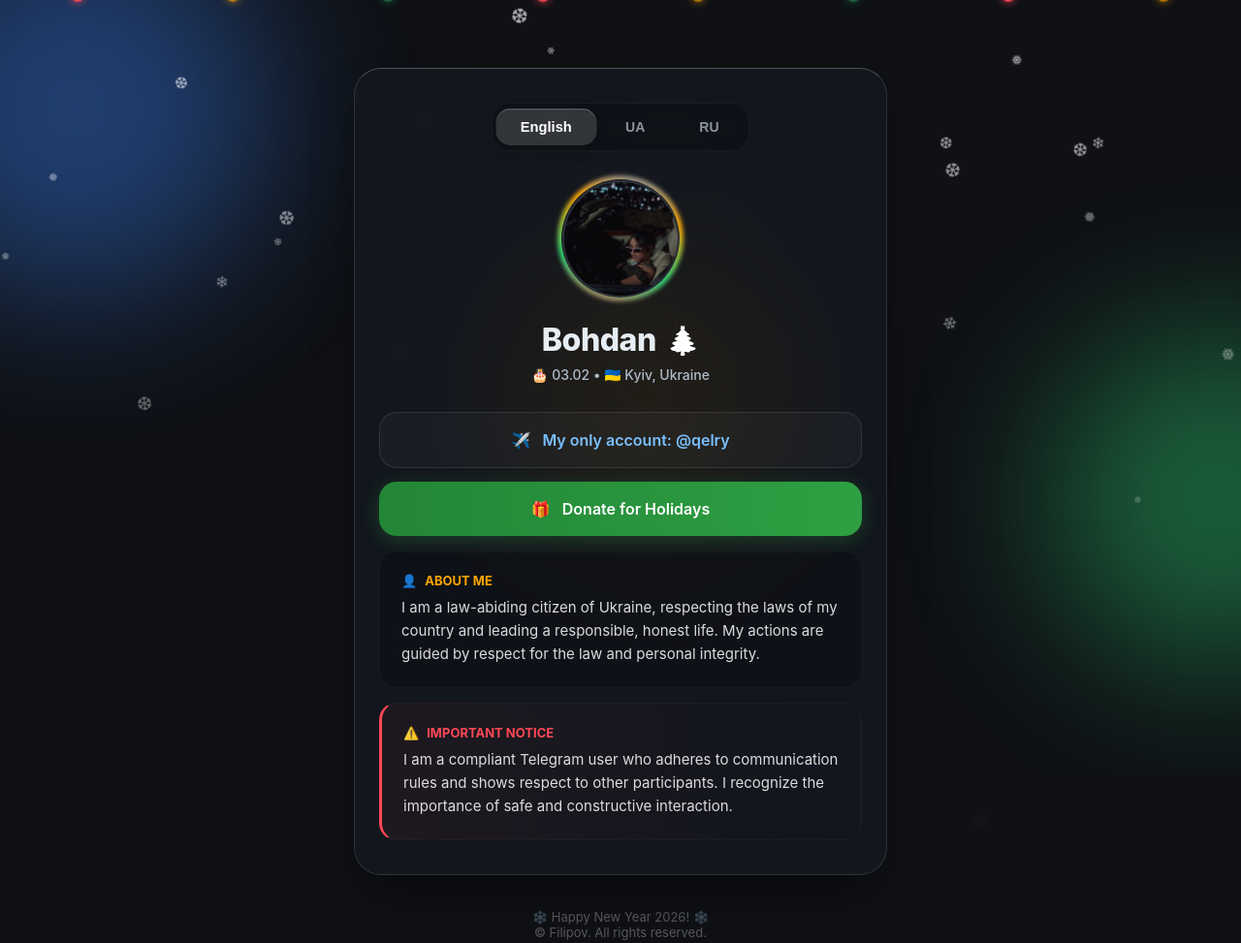
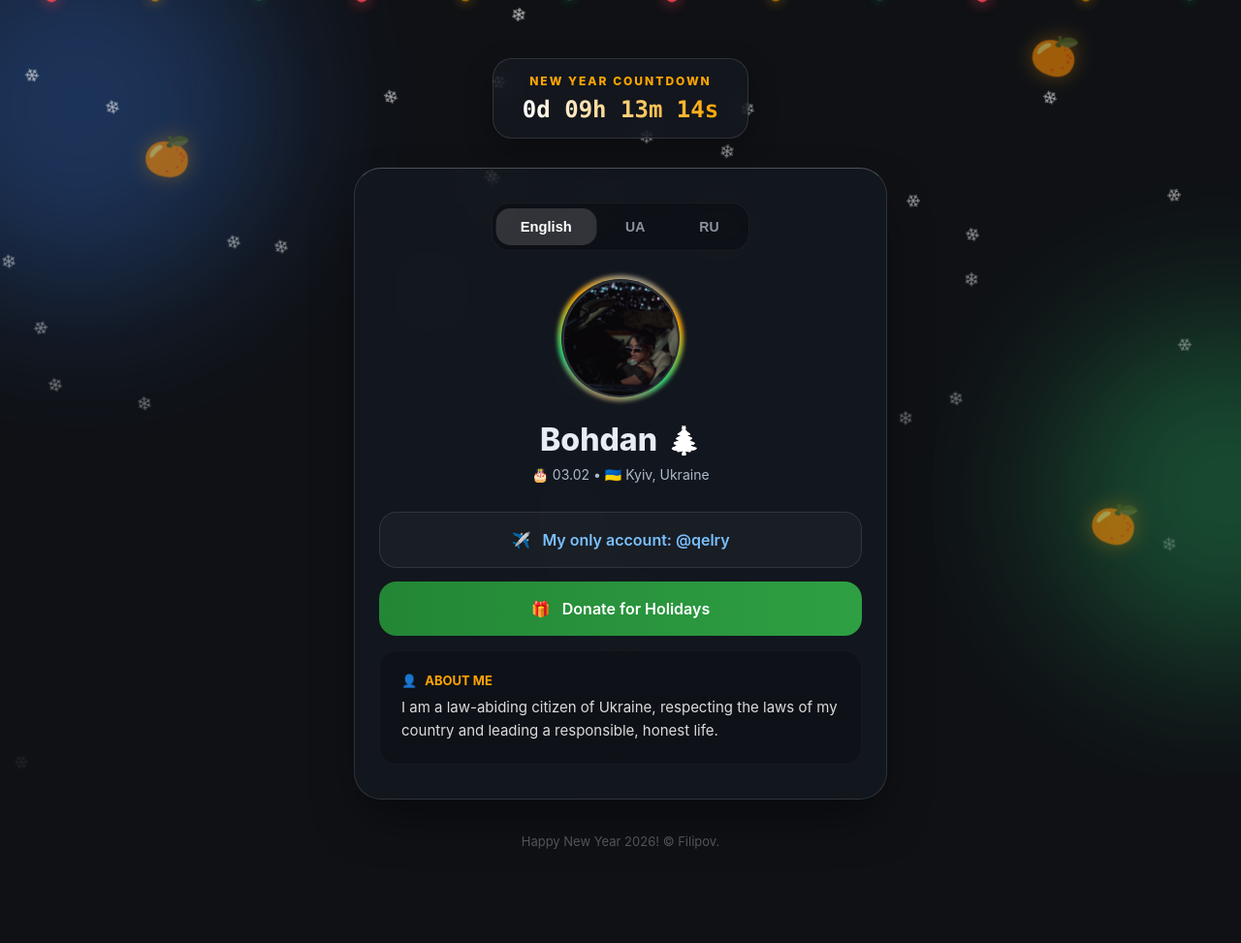
Before and after one commit to unbrokensociety/unbrokensociety.github.io, a plain HTML site: page index.html in a window 1280 px wide. Shown: the whole page at 97% size. After the commit the page ends 926 px from the top, so only its background shows below. Drawn offline with Linux system fonts and the light colour scheme.

Commit message:
Refactor index.html for improved styling and functionality
Refactor styles and update countdown timer logic.

```diff
--- a/index.html
+++ b/index.html
@@ -11,8 +11,6 @@
             --accent-red: #ff4757;
             --accent-green: #2ed573;
             --accent-gold: #ffa502;
-
-            /* Настройки стекла */
             --glass-bg: rgba(22, 27, 34, 0.65);
             --glass-border: rgba(255, 255, 255, 0.12);
             --glass-shine: rgba(255, 255, 255, 0.25);
@@ -26,34 +24,67 @@
             padding: 20px;
             min-height: 100vh;
             display: flex;
-            justify-content: center;
-            align-items: flex-start;
-            overflow-x: hidden; /* Убрал блокировку скролла */
-
-            /* --- ЗАЩИТА ОТ КОПИРОВАНИЯ --- */
+            flex-direction: column;
+            align-items: center;
+            overflow-x: hidden;
             -webkit-user-select: none;
             -moz-user-select: none;
             -ms-user-select: none;
             user-select: none;
-            -webkit-tap-highlight-color: transparent;
         }
 
-        /* --- ФОН (БОКЕ) --- */
+        /* --- ФОН (БОКЕ И МАНДАРИНКИ) --- */
         .bokeh-bg {
             position: fixed; top: 0; left: 0; width: 100%; height: 100%;
             z-index: -1; pointer-events: none; overflow: hidden;
         }
         .bokeh-blob {
             position: absolute; border-radius: 50%;
-            filter: blur(80px); opacity: 0.4;
+            filter: blur(80px); opacity: 0.3;
             animation: float 15s infinite alternate ease-in-out;
         }
         .b1 { top: -10%; left: -10%; width: 400px; height: 400px; background: #3b82f6; }
         .b2 { bottom: 10%; right: -10%; width: 350px; height: 350px; background: #2ed573; animation-delay: -5s; }
-        .b3 { top: 40%; left: 40%; width: 250px; height: 250px; background: #ffa502; animation-delay: -10s; opacity: 0.2; }
-        @keyframes float { 0% { transform: translate(0, 0); } 100% { transform: translate(30px, -40px); } }
 
-        /* --- СНЕГ (основной фон) --- */
+        /* Реалистичные мандаринки (Emoji с эффектами) */
+        .mandarin {
+            position: absolute; font-size: 40px; filter: drop-shadow(0 0 10px rgba(255, 165, 2, 0.5));
+            animation: float 10s infinite alternate ease-in-out; opacity: 0.6;
+        }
+
+        @keyframes float { 0% { transform: translate(0, 0) rotate(0deg); } 100% { transform: translate(40px, -50px) rotate(20deg); } }
+
+        /* --- ТАЙМЕР --- */
+        .timer-container {
+            margin-top: 40px;
+            margin-bottom: -20px;
+            padding: 15px 30px;
+            background: var(--glass-bg);
+            backdrop-filter: blur(15px);
+            border-radius: 20px;
+            border: 1px solid var(--glass-border);
+            text-align: center;
+            z-index: 5;
+            box-shadow: 0 10px 30px rgba(0,0,0,0.3);
+        }
+        .timer-title {
+            font-size: 12px;
+            text-transform: uppercase;
+            letter-spacing: 2px;
+            color: var(--accent-gold);
+            margin-bottom: 8px;
+            font-weight: 800;
+        }
+        #countdown {
+            font-family: 'Monaco', monospace;
+            font-size: 24px;
+            font-weight: 700;
+            background: linear-gradient(90deg, #fff, var(--accent-gold));
+            -webkit-background-clip: text;
+            -webkit-text-fill-color: transparent;
+        }
+
+        /* --- СНЕГ --- */
         .snowflake {
             position: fixed; top: -20px; color: #fff; font-size: 1.2em; opacity: 0.7;
             pointer-events: none; z-index: 0; animation: fall linear infinite;
@@ -70,10 +101,10 @@
             position: relative; animation: flash 2s infinite alternate;
         }
         .light::before { content: ''; position: absolute; top: -5px; left: 50%; transform: translateX(-50%); width: 2px; height: 6px; background: #444; }
-        .light:nth-child(3n+1) { background: var(--accent-red); box-shadow: 0 0 10px var(--accent-red); }
-        .light:nth-child(3n+2) { background: var(--accent-gold); box-shadow: 0 0 10px var(--accent-gold); animation-delay: 0.5s; }
-        .light:nth-child(3n+3) { background: var(--accent-green); box-shadow: 0 0 10px var(--accent-green); animation-delay: 1s; }
-        @keyframes flash { 0% { opacity: 0.4; } 100% { opacity: 1; } }
+        .light:nth-child(3n+1) { background: var(--accent-red); box-shadow: 0 0 15px var(--accent-red); }
+        .light:nth-child(3n+2) { background: var(--accent-gold); box-shadow: 0 0 15px var(--accent-gold); animation-delay: 0.5s; }
+        .light:nth-child(3n+3) { background: var(--accent-green); box-shadow: 0 0 15px var(--accent-green); animation-delay: 1s; }
+        @keyframes flash { 0% { opacity: 0.3; transform: scale(0.8); } 100% { opacity: 1; transform: scale(1.1); } }
 
         /* --- КОНТЕЙНЕР --- */
         .container {
@@ -82,7 +113,6 @@
             display: flex; flex-direction: column; gap: 25px;
         }
 
-        /* --- СКЛО (ОСНОВА) --- */
         .glass-panel {
             background: var(--glass-bg);
             backdrop-filter: blur(25px) saturate(160%);
@@ -94,139 +124,53 @@
             box-shadow: 0 25px 50px -12px rgba(0, 0, 0, 0.5);
         }
 
-        /* --- КНОПКИ МОВ (ТАБИ) --- */
-        .lang-tabs {
-            display: flex; justify-content: center; gap: 8px;
-            background: rgba(0,0,0,0.25); padding: 6px;
-            border-radius: 18px; width: fit-content; margin: 0 auto 25px;
-            border: 1px solid rgba(255,255,255,0.05);
-            backdrop-filter: blur(10px);
-        }
-        .lang-btn {
-            background: transparent; border: none; color: #8b949e;
-            padding: 10px 24px; border-radius: 14px; font-weight: 700; font-size: 14px;
-            cursor: pointer; transition: all 0.3s cubic-bezier(0.4, 0, 0.2, 1);
-            position: relative; overflow: hidden;
-        }
-        /* Анимация кнопок */
-        .lang-btn:hover { color: #fff; background: rgba(255,255,255,0.05); }
-        .lang-btn.active {
-            background: rgba(255, 255, 255, 0.15);
-            color: #fff;
-            box-shadow: 0 4px 15px rgba(0,0,0,0.2), inset 0 1px 0 rgba(255,255,255,0.2);
-            transform: scale(1.05);
-        }
-
-        /* --- АВАТАР З КІЛЬЦЕМ --- */
-        .hero { text-align: center; position: relative; }
-
-        .avatar-wrap {
-            position: relative; width: 130px; height: 130px; margin: 0 auto 20px;
-            display: flex; justify-content: center; align-items: center;
-        }
-
-        /* Кільце, що обертається */
-        .avatar-ring {
-            position: absolute; width: 100%; height: 100%;
-            border-radius: 50%;
-            background: linear-gradient(135deg, var(--accent-red), var(--accent-green), var(--accent-gold), #3b82f6);
-            z-index: 1;
-            animation: spin 3s linear infinite;
-            filter: blur(2px);
-        }
+        /* Остальные стили из оригинала */
+        .lang-tabs { display: flex; justify-content: center; gap: 8px; background: rgba(0,0,0,0.25); padding: 6px; border-radius: 18px; width: fit-content; margin: 0 auto 25px; border: 1px solid rgba(255,255,255,0.05); }
+        .lang-btn { background: transparent; border: none; color: #8b949e; padding: 10px 24px; border-radius: 14px; font-weight: 700; font-size: 14px; cursor: pointer; transition: all 0.3s; }
+        .lang-btn.active { background: rgba(255, 255, 255, 0.15); color: #fff; transform: scale(1.05); }
+        .hero { text-align: center; }
+        .avatar-wrap { position: relative; width: 130px; height: 130px; margin: 0 auto 20px; display: flex; justify-content: center; align-items: center; }
+        .avatar-ring { position: absolute; width: 100%; height: 100%; border-radius: 50%; background: linear-gradient(135deg, var(--accent-red), var(--accent-green), var(--accent-gold), #3b82f6); animation: spin 3s linear infinite; filter: blur(2px); }
         @keyframes spin { 100% { transform: rotate(360deg); } }
-
-        /* Подкладка */
-        .avatar-bg {
-            position: absolute; width: 94%; height: 94%;
-            background: #161b22; border-radius: 50%; z-index: 2;
-        }
-
-        .avatar-img {
-            position: relative; z-index: 3;
-            width: 90%; height: 90%; border-radius: 50%; object-fit: cover;
-            border: 2px solid rgba(255,255,255,0.1);
-        }
-
-        /* Ім'я та БІЛА ялинка */
-        h1 { margin: 0; font-size: 32px; font-weight: 800; letter-spacing: -0.5px; display: flex; align-items: center; justify-content: center; gap: 10px; }
-        .white-tree {
-            filter: grayscale(100%) brightness(500%);
-            font-size: 28px;
-        }
-
-        .subtitle { color: #aebbc9; font-size: 14px; margin-top: 8px; margin-bottom: 30px; font-weight: 500; }
-
-        /* Кнопки посилань */
+        .avatar-bg { position: absolute; width: 94%; height: 94%; background: #161b22; border-radius: 50%; z-index: 2; }
+        .avatar-img { position: relative; z-index: 3; width: 90%; height: 90%; border-radius: 50%; object-fit: cover; border: 2px solid rgba(255,255,255,0.1); }
+        h1 { margin: 0; font-size: 32px; font-weight: 800; display: flex; align-items: center; justify-content: center; gap: 10px; }
+        .white-tree { filter: grayscale(100%) brightness(500%); font-size: 28px; }
+        .subtitle { color: #aebbc9; font-size: 14px; margin-top: 8px; margin-bottom: 30px; }
         .actions { display: flex; flex-direction: column; gap: 14px; }
-        .btn {
-            display: flex; align-items: center; justify-content: center; gap: 12px;
-            padding: 18px; border-radius: 18px; text-decoration: none;
-            font-weight: 600; transition: transform 0.2s, background 0.2s;
-        }
-        .btn:active { transform: scale(0.97); }
-
-        .btn-tg {
-            background: rgba(255,255,255,0.03); color: #79c0ff;
-            border: 1px solid rgba(255,255,255,0.1);
-        }
-        .btn-tg:hover { background: rgba(255,255,255,0.08); }
-
-        .btn-donate {
-            background: linear-gradient(90deg, #238636, #2ea043);
-            color: white; box-shadow: 0 4px 20px rgba(46, 160, 67, 0.3);
-            border: none;
-        }
-
-        /* Текстові блоки */
-        .content-fade { transition: opacity 0.25s ease, transform 0.25s ease; opacity: 1; }
+        .btn { display: flex; align-items: center; justify-content: center; gap: 12px; padding: 18px; border-radius: 18px; text-decoration: none; font-weight: 600; transition: transform 0.2s; }
+        .btn-tg { background: rgba(255,255,255,0.03); color: #79c0ff; border: 1px solid rgba(255,255,255,0.1); }
+        .btn-donate { background: linear-gradient(90deg, #238636, #2ea043); color: white; border: none; }
+        .info-card { margin-top: 15px; background: rgba(0,0,0,0.2); border-radius: 18px; padding: 22px; border: 1px solid rgba(255,255,255,0.03); text-align: left; }
+        .card-header { display: flex; align-items: center; gap: 8px; margin-bottom: 8px; color: var(--accent-gold); font-weight: 700; font-size: 13px; text-transform: uppercase; }
+        .info-text { font-size: 15px; line-height: 1.6; color: rgba(255,255,255,0.85); }
+        .footer { text-align: center; margin-top: 10px; margin-bottom: 30px; font-size: 13px; color: rgba(255,255,255,0.3); }
+        .content-fade { transition: opacity 0.25s ease, transform 0.25s ease; }
         .content-fade.hidden { opacity: 0; transform: translateY(10px); }
-
-        .info-card {
-            margin-top: 15px;
-            background: rgba(0,0,0,0.2); border-radius: 18px; padding: 22px;
-            border: 1px solid rgba(255,255,255,0.03);
-            text-align: left;
-        }
-        .card-header {
-            display: flex; align-items: center; gap: 8px; margin-bottom: 8px;
-            color: var(--accent-gold); font-weight: 700; font-size: 13px; text-transform: uppercase;
-        }
-        .info-text { font-size: 15px; line-height: 1.6; color: rgba(255,255,255,0.85); }
-
-        .rules-card { border-left: 3px solid var(--accent-red); background: linear-gradient(90deg, rgba(255, 71, 87, 0.05), transparent); }
-
-        /* --- ФУТЕР --- */
-        .footer {
-            text-align: center; margin-top: 10px; margin-bottom: 30px;
-            font-size: 13px; color: rgba(255,255,255,0.3);
-        }
-        /* Анімація сніжинок у футері */
-        .footer-snow {
-            display: inline-block;
-            animation: spin-slow 5s linear infinite;
-        }
-        @keyframes spin-slow {
-            0% { transform: rotate(0deg); }
-            100% { transform: rotate(360deg); }
-        }
     </style>
 </head>
 <body oncontextmenu="return false;">
 
     <div class="bokeh-bg">
-        <div class="bokeh-blob b1"></div><div class="bokeh-blob b2"></div><div class="bokeh-blob b3"></div>
+        <div class="bokeh-blob b1"></div><div class="bokeh-blob b2"></div>
+        <div class="mandarin" style="top: 20%; left: 10%; animation-delay: 0s;">🍊</div>
+        <div class="mandarin" style="top: 70%; left: 85%; animation-delay: -3s;">🍊</div>
+        <div class="mandarin" style="top: 10%; left: 80%; animation-delay: -6s;">🍊</div>
     </div>
-    <div id="snow-container"></div>
+
     <div class="garland">
+        <div class="light"></div><div class="light"></div><div class="light"></div><div class="light"></div>
         <div class="light"></div><div class="light"></div><div class="light"></div><div class="light"></div>
         <div class="light"></div><div class="light"></div><div class="light"></div><div class="light"></div>
     </div>
 
+    <div class="timer-container">
+        <div class="timer-title" id="t-timer-title">New Year Countdown</div>
+        <div id="countdown">00:00:00:00</div>
+    </div>
+
     <div class="container" id="main-container">
-
         <div class="glass-panel">
-
             <div class="lang-tabs">
                 <button class="lang-btn active" onclick="setLang('en')" id="btn-en">English</button>
                 <button class="lang-btn" onclick="setLang('ua')" id="btn-ua">UA</button>
@@ -237,15 +181,12 @@
                 <div class="avatar-wrap">
                     <div class="avatar-ring"></div>
                     <div class="avatar-bg"></div>
-                    <img src="avatar.jpg" alt="Avatar" class="avatar-img" ondragstart="return false;">
+                    <img src="avatar.jpg" alt="Avatar" class="avatar-img">
                 </div>
 
                 <div id="dynamic-content" class="content-fade">
                     <h1 id="t-name">Bohdan <span class="white-tree">🎄</span></h1>
-
-                    <div class="subtitle" id="t-info">
-                        🎂 03.02 • 🇺🇦 Kyiv, Ukraine
-                    </div>
+                    <div class="subtitle" id="t-info">🎂 03.02 • 🇺🇦 Kyiv, Ukraine</div>
 
                     <div class="actions">
                         <a href="https://t.me/qelry" class="btn btn-tg">
@@ -259,14 +200,7 @@
                     <div class="info-card">
                         <div class="card-header"><span>👤</span> <span id="t-about-title">About Me</span></div>
                         <div class="info-text" id="t-about-text">
-                            I am a law-abiding citizen of Ukraine, respecting the laws of my country and leading a responsible, honest life. My actions are guided by respect for the law and personal integrity.
-                        </div>
-                    </div>
-
-                    <div class="info-card rules-card">
-                        <div class="card-header" style="color: var(--accent-red);"><span>⚠️</span> <span id="t-rules-title">Important Notice</span></div>
-                        <div class="info-text" id="t-rules-text">
-                            I am a compliant Telegram user who adheres to communication rules and shows respect to other participants. I recognize the importance of safe and constructive interaction.
+                            I am a law-abiding citizen of Ukraine, respecting the laws of my country and leading a responsible, honest life.
                         </div>
                     </div>
                 </div>
@@ -274,90 +208,81 @@
         </div>
 
         <div class="footer" id="t-footer">
-            <span class="footer-snow">❄️</span> Happy New Year 2026! <span class="footer-snow">❄️</span><br>© Filipov. All rights reserved.
+            Happy New Year 2026! © Filipov.
         </div>
     </div>
 
     <script>
-        // Сніг (фон)
-        const snowContainer = document.getElementById('snow-container');
-        const snowflakes = ['❄', '❅', '❆'];
+        // Снежинки
+        const snowContainer = document.body;
         for(let i=0; i<35; i++) {
             const el = document.createElement('div');
             el.className = 'snowflake';
-            el.innerText = snowflakes[Math.floor(Math.random()*snowflakes.length)];
+            el.innerText = '❄';
             el.style.left = Math.random()*100 + '%';
             el.style.animationDuration = (Math.random()*5 + 5) + 's';
             el.style.animationDelay = (Math.random()*5) + 's';
-            el.style.fontSize = (Math.random()*12 + 10) + 'px';
             snowContainer.appendChild(el);
         }
 
-        // Заборона клавіш
-        document.onkeydown = function(e) {
-            if(e.ctrlKey && (e.keyCode === 85 || e.keyCode === 83 || e.keyCode === 67)) {
-                return false;
+        // Логика таймера
+        function updateTimer() {
+            const now = new Date();
+            const nextYear = now.getFullYear() + (now.getMonth() === 0 && now.getDate() === 1 ? 0 : 1);
+            const target = new Date(`January 1, ${nextYear} 00:00:00`).getTime();
+            const diff = target - now.getTime();
+
+            if (diff <= 0) {
+                document.getElementById('countdown').innerText = "HAPPY NEW YEAR!";
+                return;
             }
-        };
 
-        // Переклад
+            const d = Math.floor(diff / (1000 * 60 * 60 * 24));
+            const h = Math.floor((diff % (1000 * 60 * 60 * 24)) / (1000 * 60 * 60));
+            const m = Math.floor((diff % (1000 * 60 * 60)) / (1000 * 60));
+            const s = Math.floor((diff % (1000 * 60)) / 1000);
+
+            document.getElementById('countdown').innerText =
+                `${d}d ${h.toString().padStart(2,'0')}h ${m.toString().padStart(2,'0')}m ${s.toString().padStart(2,'0')}s`;
+        }
+        setInterval(updateTimer, 1000);
+        updateTimer();
+
+        // Переводы
         const translations = {
             en: {
-                name: 'Bohdan <span class="white-tree">🎄</span>',
-                info: '🎂 03.02 • 🇺🇦 Kyiv, Ukraine',
-                tg: 'My only account: @qelry',
+                timer: 'New Year Countdown',
                 donate: 'Donate for Holidays',
                 aboutTitle: 'About Me',
-                aboutText: 'I am a law-abiding citizen of Ukraine, respecting the laws of my country and leading a responsible, honest life. My actions are guided by respect for the law and personal integrity.',
-                rulesTitle: 'Important Notice',
-                rulesText: 'I am a compliant Telegram user who adheres to communication rules and shows respect to other participants. I recognize the importance of safe and constructive interaction.',
-                footer: '<span class="footer-snow">❄️</span> Happy New Year 2026! <span class="footer-snow">❄️</span><br>© Filipov. All rights reserved.'
+                aboutText: 'I am a law-abiding citizen of Ukraine, respecting the laws of my country and leading a responsible, honest life.',
+                footer: 'Happy New Year 2026! © Filipov.'
             },
             ua: {
-                name: 'Богдан <span class="white-tree">🎄</span>',
-                info: '🎂 03.02 • 🇺🇦 Київ, Україна',
-                tg: 'Мій єдиний акаунт: @qelry',
+                timer: 'До Нового Року залишилось',
                 donate: 'Донат на свята',
                 aboutTitle: 'Про мене',
-                aboutText: 'Я є законослухняним громадянином України, дотримуюся законів своєї країни та веду відповідальний, чесний спосіб життя. Мої вчинки керуються повагою до закону та особистою чесністю.',
-                rulesTitle: 'Важливе повідомлення',
-                rulesText: 'Я є слухняним користувачем Telegram, який дотримується правил спілкування та демонструє повагу до інших учасників. Усвідомлюю важливість безпечної та конструктивної взаємодії.',
-                footer: '<span class="footer-snow">❄️</span> З Новим Роком 2026! <span class="footer-snow">❄️</span><br>© Filipov. All rights reserved.'
+                aboutText: 'Я є законослухняним громадянином України, дотримуюся законів своєї країни та веду відповідальний спосіб життя.',
+                footer: 'З Новим Роком 2026! © Filipov.'
             },
             ru: {
-                name: 'Богдан <span class="white-tree">🎄</span>',
-                info: '🎂 03.02 • 🇺🇦 Киев, Украина',
-                tg: 'Мой единственный аккаунт: @qelry',
+                timer: 'До Нового Года осталось',
                 donate: 'Донат на праздники',
                 aboutTitle: 'Обо мне',
-                aboutText: 'Я являюсь законопослушным гражданином Украины, соблюдаю законы своей страны и веду ответственный, честный образ жизни. Мои поступки основаны на уважении к закону и личной честности.',
-                rulesTitle: 'Важное уведомление',
-                rulesText: 'Я являюсь послушным пользователем Telegram, придерживающимся правил общения и демонстрирующим уважение к другим участникам. Осознаю важность безопасного и конструктивного взаимодействия в цифровом пространстве.',
-                footer: '<span class="footer-snow">❄️</span> С Новым Годом 2026! <span class="footer-snow">❄️</span><br>© Filipov. All rights reserved.'
+                aboutText: 'Я являюсь законопослушным гражданином Украины, соблюдаю законы своей страны и веду честный образ жизни.',
+                footer: 'С Новым Годом 2026! © Filipov.'
             }
         };
 
         function setLang(lang) {
-            const content = document.getElementById('dynamic-content');
             const data = translations[lang];
-
             document.querySelectorAll('.lang-btn').forEach(b => b.classList.remove('active'));
             document.getElementById('btn-' + lang).classList.add('active');
 
-            content.classList.add('hidden');
-
-            setTimeout(() => {
-                document.getElementById('t-name').innerHTML = data.name;
-                document.getElementById('t-info').innerText = data.info;
-                document.getElementById('t-tg').innerText = data.tg;
-                document.getElementById('t-donate').innerText = data.donate;
-                document.getElementById('t-about-title').innerText = data.aboutTitle;
-                document.getElementById('t-about-text').innerText = data.aboutText;
-                document.getElementById('t-rules-title').innerText = data.rulesTitle;
-                document.getElementById('t-rules-text').innerText = data.rulesText;
-                document.getElementById('t-footer').innerHTML = data.footer;
-                content.classList.remove('hidden');
-            }, 250);
+            document.getElementById('t-timer-title').innerText = data.timer;
+            document.getElementById('t-donate').innerText = data.donate;
+            document.getElementById('t-about-title').innerText = data.aboutTitle;
+            document.getElementById('t-about-text').innerText = data.aboutText;
+            document.getElementById('t-footer').innerText = data.footer;
         }
     </script>
 </body>
```
